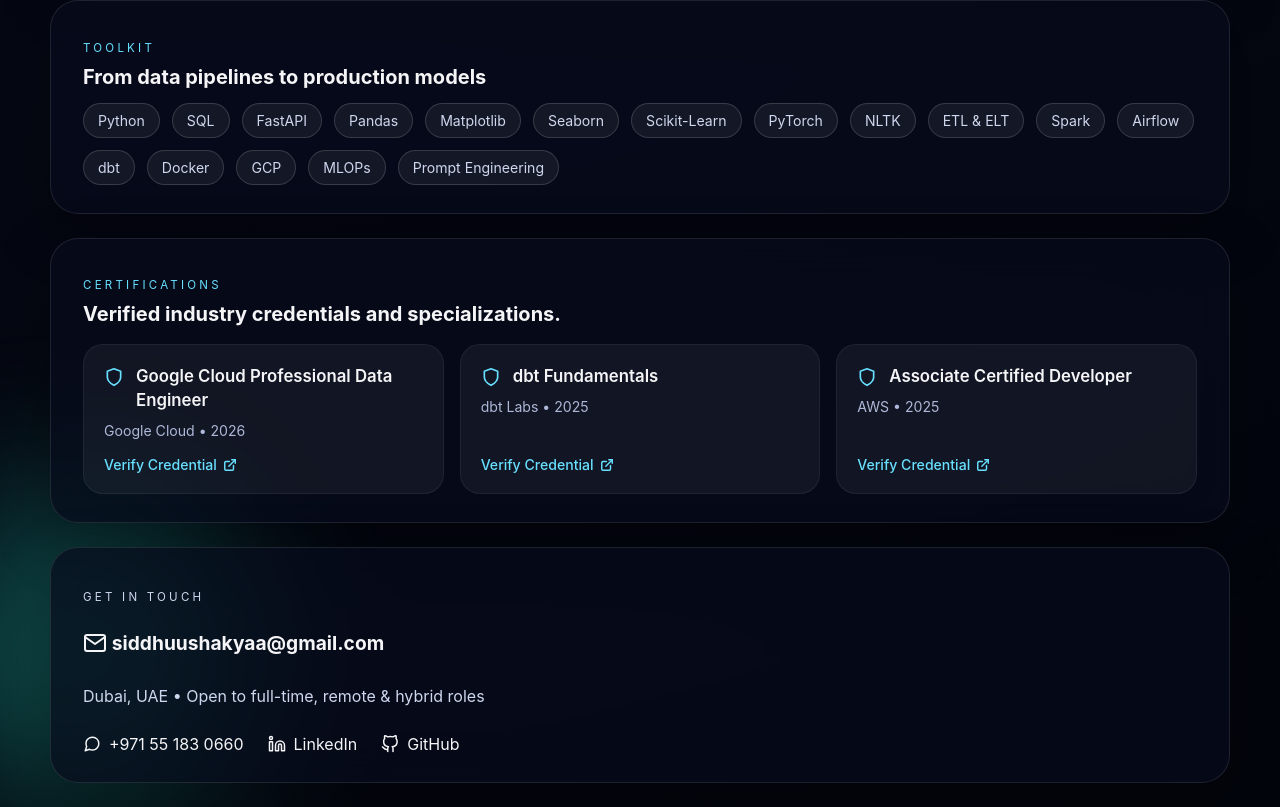
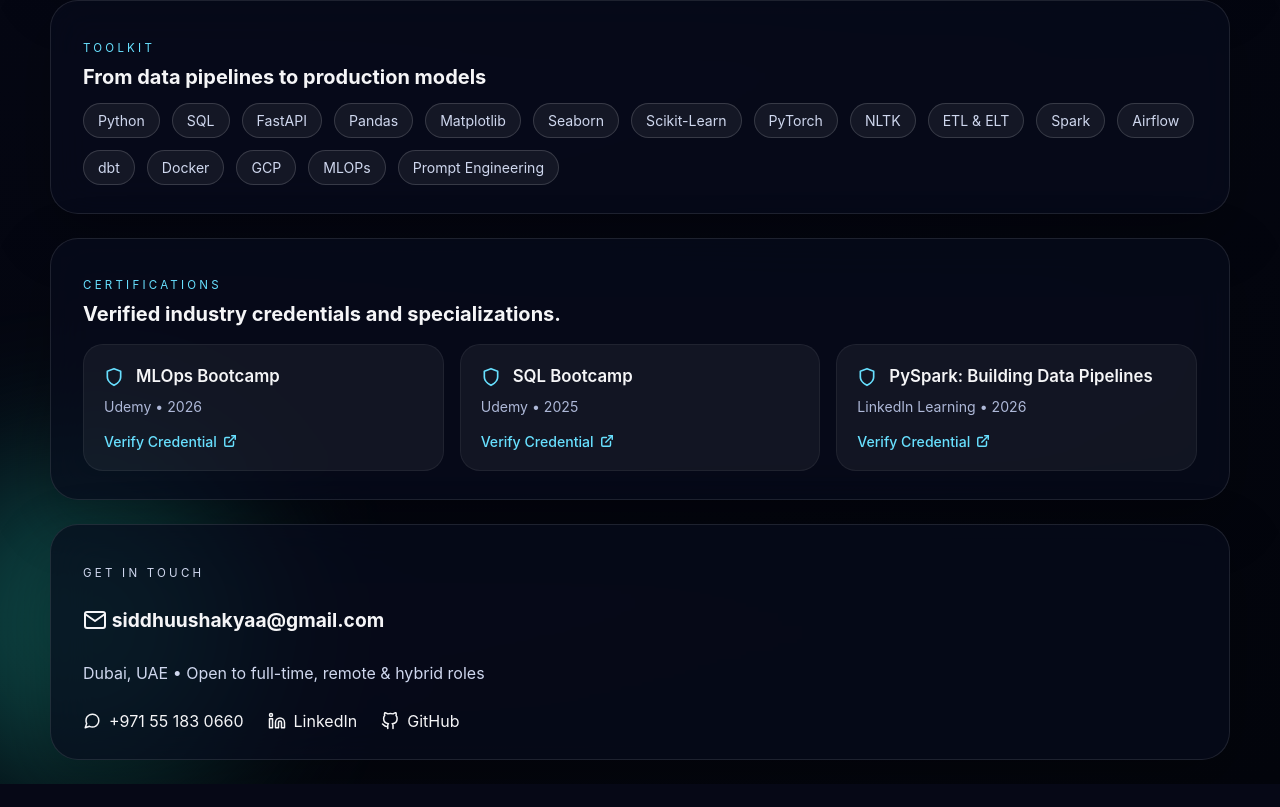
Before and after one commit to SiddhuShkya/my-portfolio, a React (Vite) app: page / in a window 1280 px wide. Shown: the part 1672-2479 px from the top of the page. After the commit the page ends 2456 px from the top, so only its background shows below. Built offline with nearby package versions, Linux system fonts and the light colour scheme.

Commit message:
Removed Recommendations with Certifications

```diff
--- a/src/App.jsx
+++ b/src/App.jsx
@@ -45,22 +45,22 @@
 
 const certifications = [
   {
-    title: 'Google Cloud Professional Data Engineer',
-    issuer: 'Google Cloud',
+    title: 'MLOps Bootcamp',
+    issuer: 'Udemy',
     date: '2026',
-    link: 'https://www.credential.net/'
+    link: 'https://www.udemy.com/certificate/UC-864e71bf-b3fd-4c82-a31d-8db799454870/'
   },
   {
-    title: 'dbt Fundamentals',
-    issuer: 'dbt Labs',
+    title: 'SQL Bootcamp',
+    issuer: 'Udemy',
     date: '2025',
-    link: 'https://credentials.dbtlabs.com/'
+    link: 'https://www.udemy.com/certificate/UC-5aa96a48-14df-4219-868c-68d9ea1658c2/'
   },
   {
-    title: 'Associate Certified Developer',
-    issuer: 'AWS',
-    date: '2025',
-    link: 'https://aws.amazon.com/verification'
+    title: 'PySpark: Building Data Pipelines',
+    issuer: 'LinkedIn Learning',
+    date: '2026',
+    link: 'https://www.linkedin.com/learning/certificates/03e6ce0ad415bdd624d323ad07e36d448bd9f84c6830d566b19917b2301aa11b?trk=share_certificate'
   }
 ];
 
```
